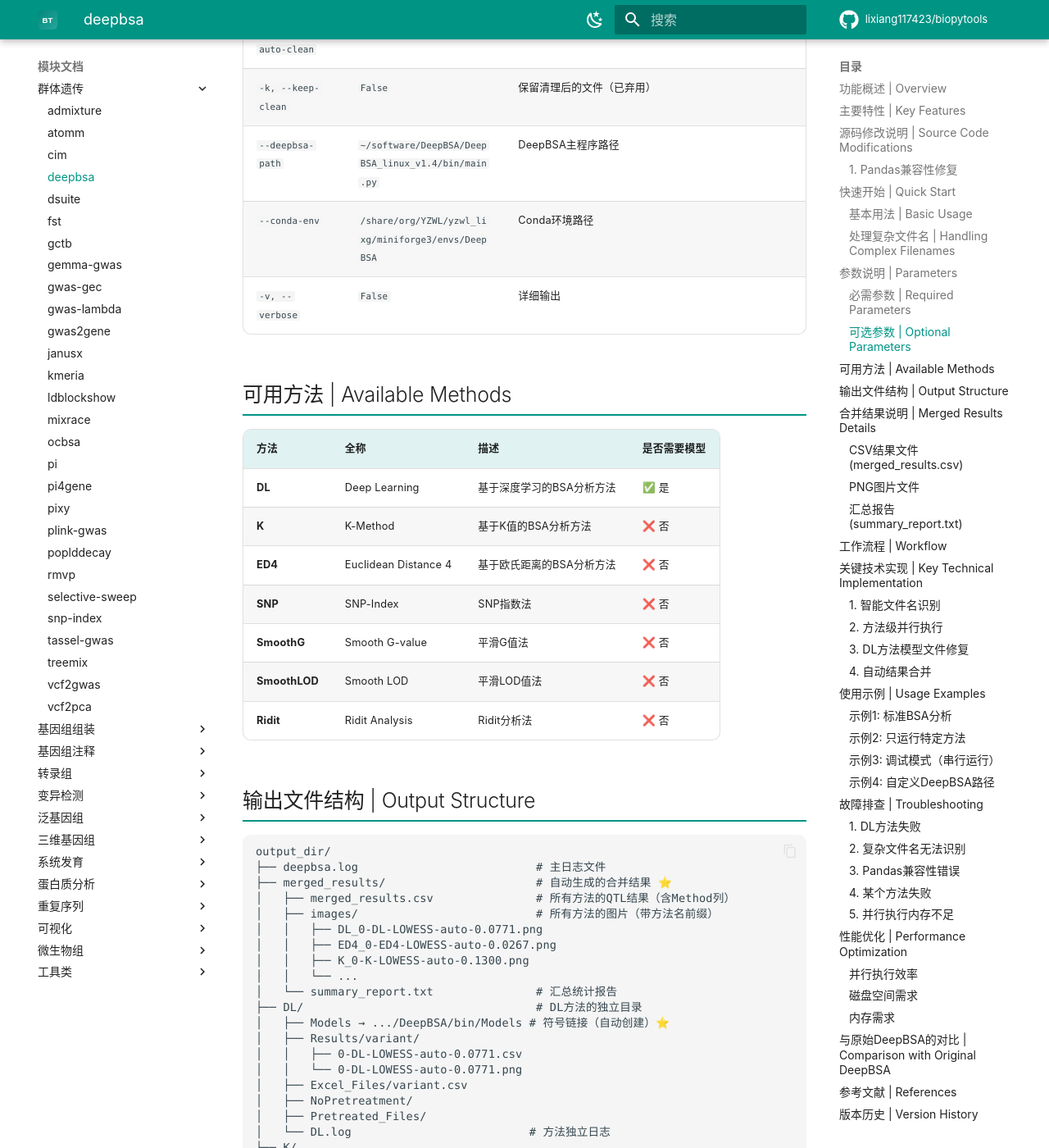
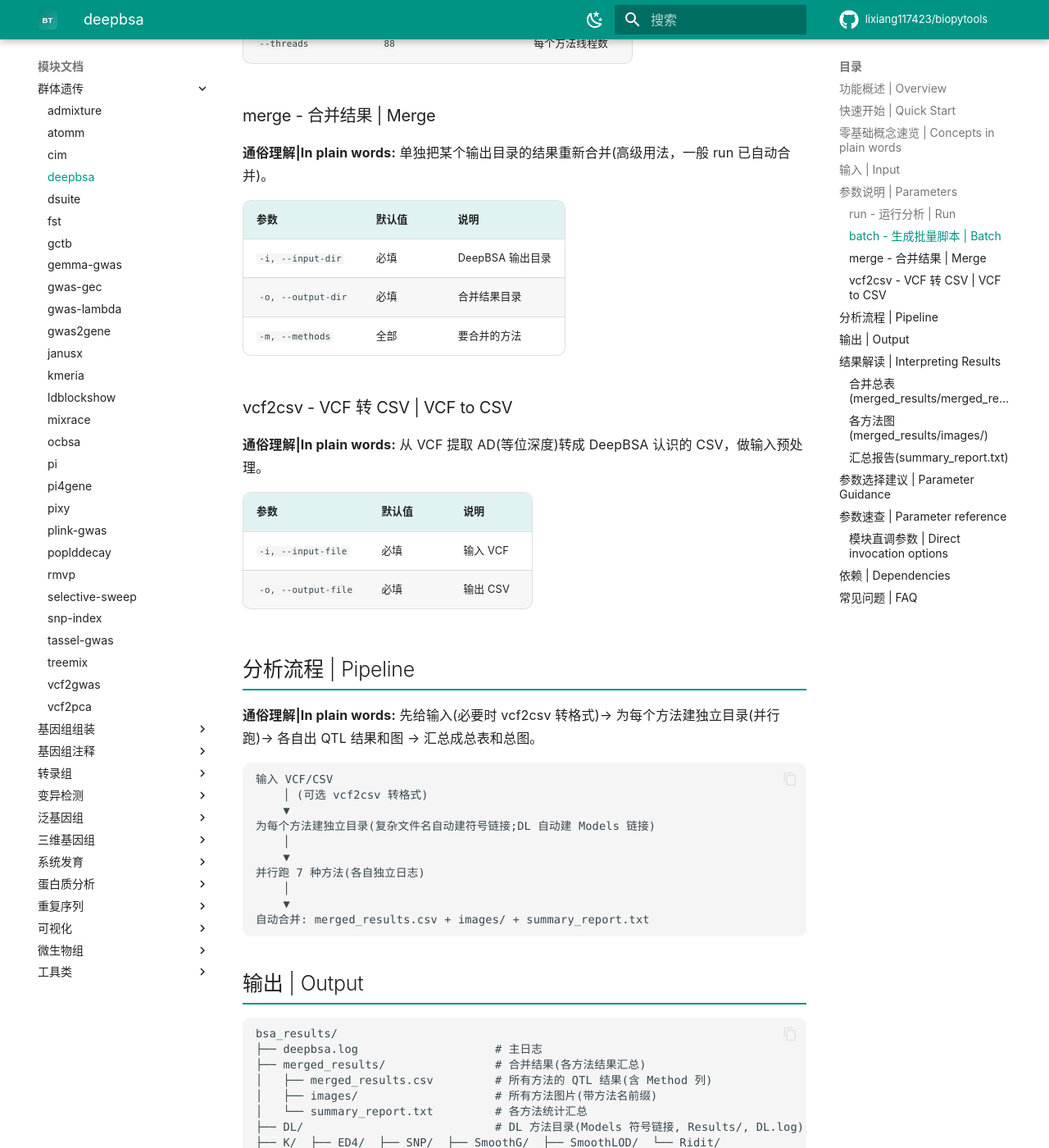
Before and after one commit to lixiang117423/biopytools, an MkDocs documentation site: the page built from docs/deepbsa.md, in a window 1280 px wide and 1400 px high, scrolled down 2657 px. Shown: the whole window at 82% size. Built offline with MkDocs 1.6.1 and Material for MkDocs 9.7.7, drawn with Linux system fonts in a browser that asks for light colours; comment, search, counter and statistics services are not loaded; some of the changed text lies outside the part shown.

Commit message:
docs(phase3): 群体遗传批2篇§14文档(deepbsa/mixrace)

````diff
--- a/docs/deepbsa.md
+++ b/docs/deepbsa.md
@@ -1,442 +1,142 @@
-# DeepBSA批量分析模块
+# DeepBSA 批量 BSA 分析 | DeepBSA Batch BSA Analysis
 
-**专业的BSA分析批量处理工具 | Professional BSA Analysis Batch Processing Tool**
+一句话理解：**把 BSA(混池分离分析)里常用的 7 种找「性状关联区域」的方法一次性并行跑完，并把结果自动合并成一张总表和一套图**——输入一个 BSA 的 VCF(高表型池 vs 低表型池)，输出每种方法找到的候选区域。
 
 ## 功能概述 | Overview
 
-DeepBSA批量分析模块是对DeepBSA工具的封装和增强，提供了批量运行多种BSA分析方法、自动处理复杂文件名、智能结果合并等功能。该模块解决了DeepBSA原始工具在文件名识别、并行执行、结果整合等方面的局限性，大幅提升了BSA分析的效率和易用性。
-
-## 主要特性 | Key Features
-
-- **7种BSA方法批量运行**: DL、K、ED4、SNP、SmoothG、SmoothLOD、Ridit一键执行
-- **智能文件名识别**: 支持复杂VCF文件名（如`variation.filtered.snp.biallelic.vcf`）
-- **方法级并行执行**: 所有方法同时运行，大幅节省时间
-- **独立工作目录**: 每个方法独立目录，避免文件冲突
-- **自动结果合并**: CSV结果、PNG图片自动整合，标注来源方法
-- **DL方法修复**: 自动创建Models符号链接，解决模型文件依赖问题
-- **详细日志记录**: 每个方法独立日志，便于问题排查
-- **完整统计报告**: 自动生成各方法QTL统计汇总
-
-## 源码修改说明 | Source Code Modifications
-
-为了解决DeepBSA原始工具的各种问题，我们对DeepBSA源码进行了以下修改：
-
-### 1. Pandas兼容性修复
-
-**文件位置**: `/share/org/YZWL/yzwl_lixg/software/DeepBSA/DeepBSA_linux_v1.4/bin/functions/vcf_handle.py`
-
-**修改位置**: 第131行
-
-**修改内容**:
-```python
-# 修改前（原代码）:
-df.to_csv(save_path, header=False, index=False, sep=',', lineterminator='\n')
-
-# 修改后（修复后）:
-# 明确指定CSV格式（移除lineterminator以兼容旧版pandas）
-# Specify CSV format (remove lineterminator for compatibility with older pandas)
-df.to_csv(save_path, header=False, index=False, sep=',')
-```
-
-**修改原因**:
-- `lineterminator`参数在较旧版本的pandas中不存在
-- DeepBSA使用的pandas版本较旧，导致运行时报错`TypeError: to_csv() got an unexpected keyword argument 'lineterminator'`
-- 移除此参数不影响CSV文件的正确性
-
-**影响范围**: 所有使用`VCF2Excel`类的BSA方法
-
----
+- 封装 DeepBSA 工具，批量运行 7 种 BSA 方法：`DL`、`K`、`ED4`、`SNP`、`SmoothG`、`SmoothLOD`、`Ridit`
+- 方法级并行执行，每个方法独立工作目录，互不冲突
+- 自动结果合并：CSV 结果(标注来源方法)+ PNG 图片(加方法名前缀)+ 汇总报告
+- 自动处理复杂 VCF 文件名、为 DL 方法自动创建 Models 符号链接
+- 支持断点续传(某方法已有 `values.txt` 则跳过)，`--force` 强制重跑
 
 ## 快速开始 | Quick Start
 
-### 基本用法 | Basic Usage
-
 ```bash
-# 运行所有7种BSA方法（并行）
-biopytools deepbsa -i variant.vcf -o bsab_results
-
-# 只运行指定的方法
-biopytools deepbsa -i variant.vcf -m DL,K,ED4 -o bsab_results
-
-# 串行运行（调试时使用）
-biopytools deepbsa -i variant.vcf --no-parallel -o bsab_results
+biopytools deepbsa run -i variant.vcf -o bsa_results
 ```
 
-### 处理复杂文件名 | Handling Complex Filenames
+最小输入：一个 BSA 的 VCF，默认并行跑全部 7 种方法并自动合并结果。
 
-```bash
-# 自动处理复杂文件名（如 variation.filtered.snp.biallelic.vcf）
-biopytools deepbsa -i variation.filtered.snp.biallelic.vcf -o bsab_results
-# 工具会自动创建符号链接 deepbsa_input.vcf → 实际文件
-```
+## 零基础概念速览 | Concepts in plain words
+
+| 术语 | 通俗理解 |
+|------|----------|
+| BSA(混池分离分析) | 把一群「表现极端」的个体(如最高的几十株、最矮的几十株)分别混在一起测序，找两组之间差异最大的基因组区域 |
+| 混池(pool) | 把多个个体的 DNA 混在一起测，省成本、看「整体倾向」 |
+| QTL | 控制性状的基因组区域，BSA 要找的东西 |
+| SNP-index | 每个位点上「来自高表型亲本的读数占比」，两组差得越大越像候选区 |
+| 候选区域 | 曲线上冒尖的峰，通常是一段几 Mb 的区间 |
+| DL / K / ED4 / SNP / SmoothG / SmoothLOD / Ridit | 7 种不同的统计/机器学习算法，各自从不同角度算「两组差多大」，互相印证 |
+
+## 输入 | Input
+
+- `run` 的输入是一个 BSA 的 VCF(或 CSV)。VCF 通常来自「高表型池 + 低表型池」的变异检测，含 AD(等位深度)信息最佳。
+- 复杂文件名(如 `variation.filtered.snp.biallelic.vcf`)会自动处理(内部建符号链接)，无需改名。
+- `vcf2csv` 子命令可把 VCF 转成 DeepBSA 用的 CSV(提取 FORMAT 里的 AD 信息)：`biopytools deepbsa vcf2csv -i input.vcf -o out.csv`。
 
 ## 参数说明 | Parameters
 
-### 必需参数 | Required Parameters
+### run - 运行分析 | Run
 
-| 参数 | 描述 | 示例 |
-|------|------|------|
-| `-i, --input-file` | 输入VCF文件路径 | `-i variant.vcf` |
+**通俗理解|In plain words:** 最常用的子命令。`-m` 选跑哪些方法(默认全部 7 个，逗号分隔)；默认**并行**跑，`--no-parallel` 改串行；`--threads` 是每个方法的线程数(默认 6，并行时别设太大)；`--force` 强制重跑已完成的步骤。
 
-### 可选参数 | Optional Parameters
+| 参数 | 默认值 | 说明 |
+|------|--------|------|
+| `-i, --input-file` | 必填 | 输入 VCF/CSV |
+| `-o, --output-dir` | `deepbsa_results` | 输出目录 |
+| `-m, --methods` | 全部 | 方法列表，逗号分隔(如 DL,K,ED4) |
+| `-p/--parallel` | 开 | 并行运行(默认) |
+| `--no-parallel` | 关 | 串行运行 |
+| `--threads` | `6` | 每个方法线程数 |
+| `--smooth-func` | `Tri-kernel-smooth` | 平滑函数 |
+| `--skip-merge` | 关 | 跳过结果合并 |
+| `-f, --force` | 关 | 强制重跑 |
 
-| 参数 | 默认值 | 描述 |
+### batch - 生成批量脚本 | Batch
+
+**通俗理解|In plain words:** 生成一个 shell 脚本(和按方法拆分的作业脚本)，适合在集群上投递。生成后手动运行 `run.sh` 再合并。
+
+| 参数 | 默认值 | 说明 |
 |------|--------|------|
-| `-m, --methods` | `全部` | 要运行的方法，逗号分隔（DL,K,ED4,SNP,SmoothG,SmoothLOD,Ridit） |
-| `-o, --output-dir` | `deepbsa_results` | 输出目录 |
-| `-p, --parallel` | `True` | 并行运行所有方法（默认） |
-| `--no-parallel` | `False` | 串行运行所有方法 |
-| `-n, --no-auto-clean` | `False` | 不自动清理VCF注释行（已弃用，DeepBSA自己处理） |
-| `-k, --keep-clean` | `False` | 保留清理后的文件（已弃用） |
-| `--deepbsa-path` | `~/software/DeepBSA/DeepBSA_linux_v1.4/bin/main.py` | DeepBSA主程序路径 |
-| `--conda-env` | `/share/org/YZWL/yzwl_lixg/miniforge3/envs/DeepBSA` | Conda环境路径 |
-| `-v, --verbose` | `False` | 详细输出 |
+| `-i, --input-file` | 必填 | 输入 VCF/CSV |
+| `-o, --output-dir` | 必填 | 批量任务输出目录 |
+| `-s, --script-name` | `run_deepbsa_methods.sh` | 生成的脚本名 |
+| `--threads` | `88` | 每个方法线程数 |
 
-## 可用方法 | Available Methods
+### merge - 合并结果 | Merge
 
-| 方法 | 全称 | 描述 | 是否需要模型 |
-|------|------|------|-------------|
-| **DL** | Deep Learning | 基于深度学习的BSA分析方法 | ✅ 是 |
-| **K** | K-Method | 基于K值的BSA分析方法 | ❌ 否 |
-| **ED4** | Euclidean Distance 4 | 基于欧氏距离的BSA分析方法 | ❌ 否 |
-| **SNP** | SNP-Index | SNP指数法 | ❌ 否 |
-| **SmoothG** | Smooth G-value | 平滑G值法 | ❌ 否 |
-| **SmoothLOD** | Smooth LOD | 平滑LOD值法 | ❌ 否 |
-| **Ridit** | Ridit Analysis | Ridit分析法 | ❌ 否 |
+**通俗理解|In plain words:** 单独把某个输出目录的结果重新合并(高级用法，一般 run 已自动合并)。
 
-## 输出文件结构 | Output Structure
+| 参数 | 默认值 | 说明 |
+|------|--------|------|
+| `-i, --input-dir` | 必填 | DeepBSA 输出目录 |
+| `-o, --output-dir` | 必填 | 合并结果目录 |
+| `-m, --methods` | 全部 | 要合并的方法 |
 
-```
-output_dir/
-├── deepbsa.log                          # 主日志文件
-├── merged_results/                      # 自动生成的合并结果 ⭐
-│   ├── merged_results.csv               # 所有方法的QTL结果（含Method列）
-│   ├── images/                          # 所有方法的图片（带方法名前缀）
-│   │   ├── DL_0-DL-LOWESS-auto-0.0771.png
-│   │   ├── ED4_0-ED4-LOWESS-auto-0.0267.png
-│   │   ├── K_0-K-LOWESS-auto-0.1300.png
-│   │   └── ...
-│   └── summary_report.txt               # 汇总统计报告
-├── DL/                                  # DL方法的独立目录
-│   ├── Models → .../DeepBSA/bin/Models # 符号链接（自动创建）⭐
-│   ├── Results/variant/
-│   │   ├── 0-DL-LOWESS-auto-0.0771.csv
-│   │   └── 0-DL-LOWESS-auto-0.0771.png
-│   ├── Excel_Files/variant.csv
-│   ├── NoPretreatment/
-│   ├── Pretreated_Files/
-│   └── DL.log                          # 方法独立日志
-├── K/
-├── ED4/
-├── SNP/
-├── SmoothG/
-├── SmoothLOD/
-└── Ridit/
+### vcf2csv - VCF 转 CSV | VCF to CSV
+
+**通俗理解|In plain words:** 从 VCF 提取 AD(等位深度)转成 DeepBSA 认识的 CSV，做输入预处理。
+
+| 参数 | 默认值 | 说明 |
+|------|--------|------|
+| `-i, --input-file` | 必填 | 输入 VCF |
+| `-o, --output-file` | 必填 | 输出 CSV |
+
+## 分析流程 | Pipeline
+
+**通俗理解|In plain words:** 先给输入(必要时 vcf2csv 转格式)→ 为每个方法建独立目录(并行跑)→ 各自出 QTL 结果和图 → 汇总成总表和总图。
+
+```text
+输入 VCF/CSV
+    │ (可选 vcf2csv 转格式)
+    ▼
+为每个方法建独立目录(复杂文件名自动建符号链接;DL 自动建 Models 链接)
+    │
+    ▼
+并行跑 7 种方法(各自独立日志)
+    │
+    ▼
+自动合并: merged_results.csv + images/ + summary_report.txt
 ```
 
-⭐ = 本模块新增或自动处理的功能
+## 输出 | Output
 
-## 合并结果说明 | Merged Results Details
-
-### CSV结果文件 (merged_results.csv)
-
-包含以下列：
-- **Method**: 来源方法（新增）
-- **QTL**: QTL编号
-- **Chr**: 染色体
-- **Left**: 左侧位置
-- **Peak**: 峰值位置
-- **Right**: 右侧位置
-- **Value**: QTL值
-- **Source_File**: 原始文件名（新增）
-
-**注意**: 只保留Value != "-"的有效QTL结果
-
-### PNG图片文件
-
-所有PNG图片从各方法目录复制到`merged_results/images/`，文件名添加方法名前缀：
-- 原始: `0-DL-LOWESS-auto-0.0771.png`
-- 合并后: `DL_0-DL-LOWESS-auto-0.0771.png`
-
-### 汇总报告 (summary_report.txt)
-
-包含每个方法的统计信息：
-- 总QTL数
-- 有效QTL数（Value != "-"）
-- 最高值
-- 最低值
-
-## 工作流程 | Workflow
-
-```
-1. 参数解析与验证
-   ↓
-2. 输入文件预处理
-   - 检测文件名复杂度
-   - 如需，创建符号链接（deepbsa_input.vcf → 实际文件）
-   ↓
-3. 为每个方法创建独立工作目录
-   - 创建方法目录（DL/, K/, ED4/, ...）
-   - 创建Models符号链接（DL方法需要）⭐
-   ↓
-4. 并行执行所有方法（默认）
-   - 使用conda run隔离环境
-   - 每个方法在独立目录运行
-   - 禁用DeepBSA的pretreatment（--p 0）
-   ↓
-5. 等待所有方法完成
-   - 监控进程退出状态
-   - 记录成功/失败状态
-   ↓
-6. 清理临时文件
-   - 删除临时符号链接（如deepbsa_input.vcf）
-   ↓
-7. 自动合并结果 ⭐
-   - 合并CSV结果（添加Method列）
-   - 复制PNG图片（添加方法名前缀）
-   - 生成汇总报告
-   ↓
-8. 输出最终摘要
-   - 显示各方法成功/失败状态
-   - 显示输出目录结构
+```text
+bsa_results/
+├── deepbsa.log                    # 主日志
+├── merged_results/                # 合并结果(各方法结果汇总)
+│   ├── merged_results.csv         # 所有方法的 QTL 结果(含 Method 列)
+│   ├── images/                    # 所有方法图片(带方法名前缀)
+│   └── summary_report.txt         # 各方法统计汇总
+├── DL/                            # DL 方法目录(Models 符号链接, Results/, DL.log)
+├── K/  ├── ED4/  ├── SNP/  ├── SmoothG/  ├── SmoothLOD/  └── Ridit/
 ```
 
-⭐ = 本模块新增或自动处理的功能
+## 结果解读 | Interpreting Results
 
-## 关键技术实现 | Key Technical Implementation
+### 合并总表(`merged_results/merged_results.csv`)
 
-### 1. 智能文件名识别
+**通俗理解|In plain words:** 一张表看全部 7 种方法找到的候选区。含 `Method`(来源方法)、`Chr/Left/Peak/Right`(候选区位置)、`Value`(方法打分)。**多种方法在同一个区域都出峰，这个区域最可信。**
 
-**问题**: DeepBSA使用简单的`split('.')`解析文件名，无法处理`variation.filtered.snp.biallelic.vcf`
+### 各方法图(`merged_results/images/`)
 
-**解决方案**:
-```python
-# 使用pathlib.Path.suffix智能识别扩展名
-file_ext = input_file.suffix.lower()  # .vcf
+**通俗理解|In plain words:** 每种方法一张曲线图，看「冒尖的峰」就是候选区域。
 
-if file_ext in ['.vcf', '.vcf.gz', '.vcf.bz2']:
-    if '.' in input_file.stem:  # 文件名包含多个点
-        # 创建符号链接: deepbsa_input.vcf → 实际文件
-        temp_link_name = self.config.output_path / f"deepbsa_input{file_ext}"
-        temp_link_name.symlink_to(input_file.absolute())
-```
+### 汇总报告(`summary_report.txt`)
 
-### 2. 方法级并行执行
+**通俗理解|In plain words:** 每方法出了几个 QTL、最高分多少，一眼看各方法表现。
 
-**特点**:
-- 每个方法在独立工作目录运行
-- 所有方法同时启动（并行模式）
-- 独立日志文件，便于调试
-- 避免文件冲突
+## 参数选择建议 | Parameter Guidance
 
-**实现**:
-```python
-for method in methods_list:
-    method_work_dir = self.config.output_path / method
-    method_work_dir.mkdir(exist_ok=True)
-
-    cmd = [
-        "conda", "run", "-n", conda_env_name, "--no-capture-output",
-        "python3", deepbsa_script,
-        "--i", input_file,
-        "--m", method,
-        "--p", "0"  # 禁用pretreatment
-    ]
-
-    subprocess.Popen(cmd, cwd=method_work_dir, stdout=log_file)
-```
-
-### 3. DL方法模型文件修复
-
-**问题**: DL方法需要预训练模型文件（.h5），但找不到`Models/row_finetune2pool.h5`
-
-**解决方案**:
-```python
-# 为每个方法创建Models符号链接
-models_src = self.config.deepbsa_script.parent / "Models"
-models_link = method_work_dir / "Models"
-if models_src.exists() and not models_link.exists():
-    models_link.symlink_to(models_src)
-```
-
-### 4. 自动结果合并
-
-**CSV合并**:
-```python
-for method in methods:
-    csv_files = glob(f"{method}/Results/variant/*.csv")
-    for csv_file in csv_files:
-        df = pd.read_csv(csv_file)
-        df_filtered = df[df['Value'] != '-']  # 只保留有效结果
-        df_filtered['Method'] = method         # 添加方法名列
-        all_results.append(df_filtered)
-
-merged_df = pd.concat(all_results)
-merged_df.to_csv("merged_results/merged_results.csv")
-```
-
-**PNG复制**:
-```python
-for method in methods:
-    png_files = glob(f"{method}/Results/variant/*.png")
-    for png_file in png_files:
-        new_name = f"{method}_{png_file.name}"  # 添加方法名前缀
-        shutil.copy(png_file, f"merged_results/images/{new_name}")
-```
-
-## 使用示例 | Usage Examples
-
-### 示例1: 标准BSA分析
-
-```bash
-# 运行所有7种方法，自动合并结果
-biopytools deepbsa \
-    -i /path/to/variant.vcf \
-    -o /path/to/bsa_output
-
-# 查看合并结果
-cat /path/to/bsa_output/merged_results/merged_results.csv
-cat /path/to/bsa_output/merged_results/summary_report.txt
-ls /path/to/bsa_output/merged_results/images/
-```
-
-### 示例2: 只运行特定方法
-
-```bash
-# 只运行ED4和SNP-Index方法
-biopytools deepbsa \
-    -i variant.vcf \
-    -m ED4,SNP \
-    -o bsab_output
-```
-
-### 示例3: 调试模式（串行运行）
-
-```bash
-# 串行运行，便于查看每个方法的输出
-biopytools deepbsa \
-    -i variant.vcf \
-    --no-parallel \
-    -o bsab_output
-
-# 查看每个方法的独立日志
-tail -f bsab_output/DL/DL.log
-tail -f bsab_output/ED4/ED4.log
-```
-
-### 示例4: 自定义DeepBSA路径
-
-```bash
-# 使用自定义的DeepBSA安装路径
-biopytools deepbsa \
-    -i variant.vcf \
-    --deepbsa-path /custom/path/DeepBSA/bin/main.py \
-    --conda-env /custom/path/conda/envs/deepbsa \
-    -o bsab_output
-```
-
-## 故障排查 | Troubleshooting
-
-### 1. DL方法失败
-
-**症状**: `OSError: No file or directory found at .../Models/row_finetune2pool.h5`
-
-**解决**:
-- 本模块已自动修复，会创建Models符号链接
-- 检查DeepBSA安装目录是否存在`Models/`文件夹
-
-### 2. 复杂文件名无法识别
-
-**症状**: `File type not recognized` 或 `ValueError: not enough values to unpack`
-
-**解决**:
-- 本模块已自动修复，会创建临时符号链接
-- 确保输入文件扩展名为`.vcf`、`.vcf.gz`或`.vcf.bz2`
-
-### 3. Pandas兼容性错误
-
-**症状**: `TypeError: to_csv() got an unexpected keyword argument 'lineterminator'`
-
-**解决**:
-- 本模块已修改DeepBSA源码（`vcf_handle.py:131`）
-- 移除了`lineterminator`参数以兼容旧版pandas
-
-### 4. 某个方法失败
-
-**症状**: 日志显示某个方法failed
-
-**解决**:
-```bash
-# 查看该方法的独立日志
-cat output_dir/METHOD_NAME/METHOD_NAME.log
-
-# 常见原因：
-# - 输入VCF文件格式不正确
-# - VCF文件没有足够的SNP位点
-# - Conda环境配置问题
-```
-
-### 5. 并行执行内存不足
-
-**症状**: 系统内存耗尽
-
-**解决**:
-```bash
-# 使用串行模式
-biopytools deepbsa -i variant.vcf --no-parallel -o output
-```
-
-## 性能优化 | Performance Optimization
-
-### 并行执行效率
-
-- **7个方法并行**: 约7-8小时（基于小花糖芥数据集）
-- **串行执行**: 约20-24小时
-- **加速比**: 约3倍
-
-### 磁盘空间需求
-
-每个方法约产生20-25MB输出，7个方法总计约140-175MB
-
-### 内存需求
-
-- **并行模式**: 建议至少16GB内存
-- **串行模式**: 建议8GB内存
-
-## 与原始DeepBSA的对比 | Comparison with Original DeepBSA
-
-| 特性 | 原始DeepBSA | biopytools deepbsa |
-|------|-------------|-------------------|
-| 文件名识别 | 仅支持简单文件名 | ✅ 支持复杂文件名 |
-| 并行执行 | ❌ 需要手动启动 | ✅ 自动并行 |
-| 工作目录 | 混在一起 | ✅ 独立目录 |
-| DL方法 | ❌ 手动创建Models链接 | ✅ 自动创建 |
-| 结果合并 | ❌ 手动整合 | ✅ 自动合并 |
-| 日志管理 | 分散 | ✅ 统一管理 |
-| Pandas兼容性 | ❌ 报错 | ✅ 已修复 |
-
-## 参考文献 | References
-
-1. **DeepBSA**: 原始DeepBSA工具文档
-2. **BSA方法**: 参见各方法的原始文献
-
-## 版本历史 | Version History
-
-- **v1.0** (2026-03-30): 初始版本
-  - 支持7种BSA方法批量运行
-  - 智能文件名识别
-  - 方法级并行执行
-  - 自动结果合并
-  - DL方法修复
-  - Pandas兼容性修复
-
-## 贡献者 | Contributors
-
-- biopytools开发团队
-
-## 许可证 | License
-
-本模块遵循biopytools项目的许可证。DeepBSA原始工具请参考其各自的许可证。
+| 场景 | 建议 |
+|------|------|
+| 常规分析 | `run` 全默认(并行 7 方法) |
+| 只想跑某几个方法 | `-m ED4,SNP` |
+| 集群投递 | 用 `batch` 生成脚本再投递 |
+| 内存/核数有限 | `--no-parallel` 串行，`--threads 16` |
+| 重跑某方法 | 删掉对应方法目录，或 `-f` 强制重跑 |
+| VCF 含 AD 想转 CSV | 先 `vcf2csv` 预处理 |
 
 <!-- BEGIN PARAMS:auto -->
 
@@ -464,3 +164,26 @@
 | `--skip-merge` | — | store_true | 跳过合并步骤｜Skip merge step |
 
 <!-- END PARAMS:auto -->
+
+## 依赖 | Dependencies
+
+- DeepBSA 主程序：默认用**内置版本**(`deepbsa_builtin`)，也可 `--deepbsa-path` 指定
+- conda 环境 `~/miniforge3/envs/DeepBSA`(DeepBSA 运行所需 Python 依赖)
+- DL 方法需预训练模型(内置 Models 自动链接)
+
+## 常见问题 | FAQ
+
+**Q1：`biopytools deepbsa` 和 `python -m biopytools.deepbsa` 有什么区别？**
+`biopytools deepbsa` 走子命令接口(batch/run/merge/vcf2csv，默认 `run --threads 6`、内置 DeepBSA)；`python -m biopytools.deepbsa` 是旧版扁平接口(见下方参数表，默认 `--threads 0`、外置 multithread 路径)。**日常用 `biopytools deepbsa` 即可**。
+
+**Q2：DL 方法报错找不到 Models？**
+本工具已自动为 DL 创建 Models 符号链接；若仍失败，检查内置 `deepbsa_builtin/Models` 是否存在。
+
+**Q3：某方法失败怎么办？**
+看 `输出目录/METHOD_NAME/METHOD_NAME.log`；常见原因是 VCF 格式不对或 SNP 太少。可 `-m` 单独重跑该方法。
+
+**Q4：换参数重跑没生效？**
+断点续传按 `values.txt` 存在性跳过。换参数后用 `-f` 强制重跑，或删除对应方法目录。
+
+**Q5：能并行吗？内存够吗？**
+默认并行 7 方法，优化目标是 64 核 + 300GB 集群；核数/内存有限时用 `--no-parallel` 串行，或 `--threads` 调小。
````
Also changed, not shown: docs/mixrace.md (+18 -18 lines).
